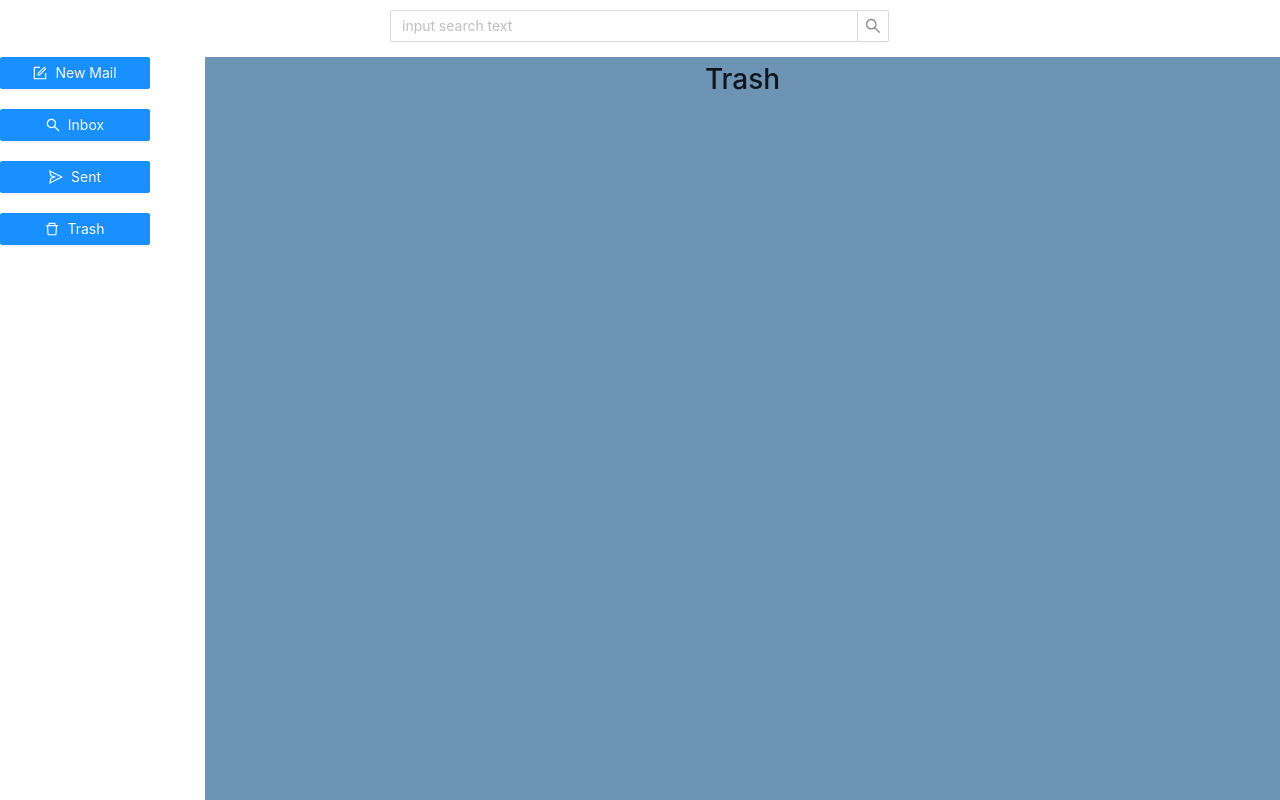
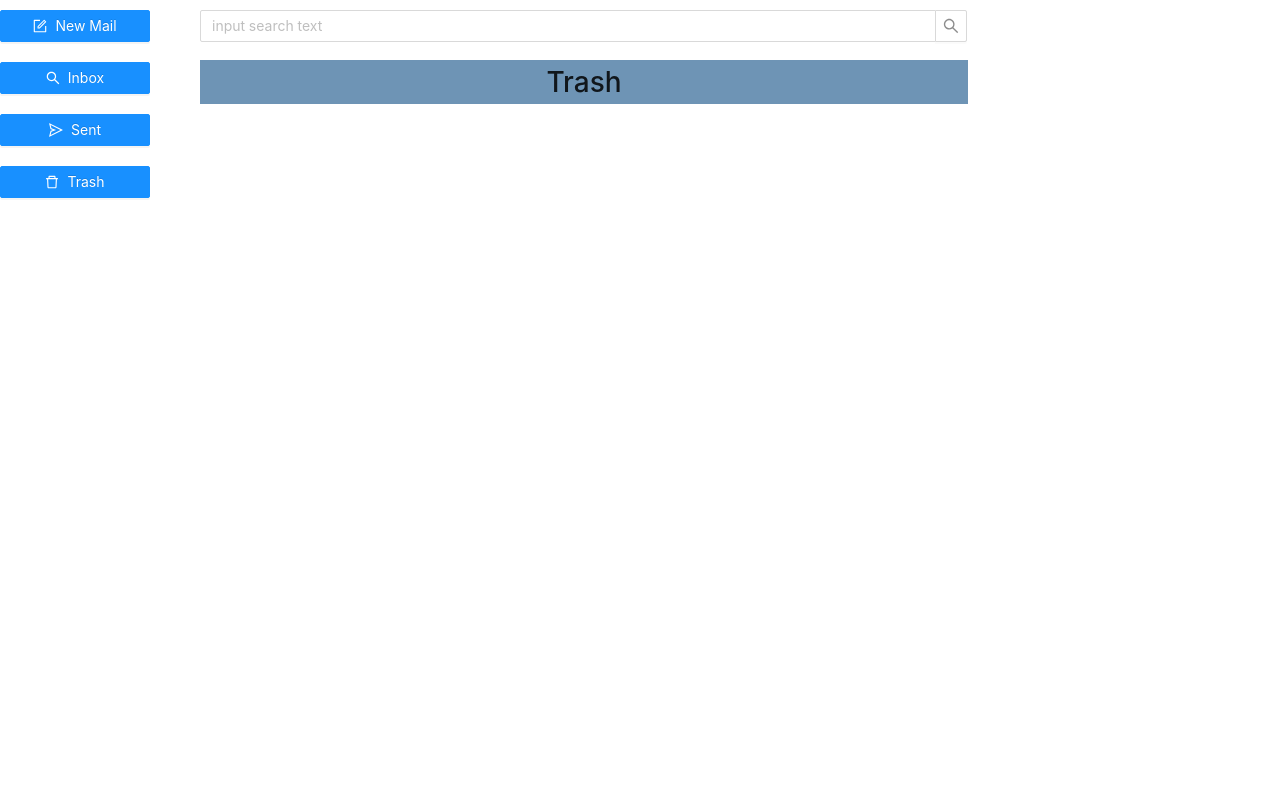
Before and after one commit to halaszd/email-system, a React (Create React App) app in the folder frontend/: page /trash in a window 1280 px wide. Built offline with nearby package versions, Linux system fonts and the light colour scheme.

Commit message:
Styled inbox further.

```diff
--- a/frontend/src/App.tsx
+++ b/frontend/src/App.tsx
@@ -23,6 +23,7 @@ import SearchBar from './components/searchbar/SearchBar';
 // 1: fetch the inbox mails when we click on inbox
 // 3: if we click on a mail it should show us the whole mail
 // 4: searchbar functionality
+// 4: searchbar lined with mails
 // 4: style the page a bit
 // 5: post new mail to server, receive answer with updated sent mails
 // 6: register page
@@ -30,20 +31,12 @@ import SearchBar from './components/searchbar/SearchBar';
 // x: if isNewMail is false and the form inside is not empty --> save into the drafts
 // x: read, unread
 
-const MainDiv = styled.div`
+const ContentDiv = styled.div`
   width: 100%;
   height: 100vh;
   display: flex;
-  flex-direction: column;
   padding: 10px 0px 0 0;
   background-color:#ffffff;
-`;
-
-const ContentDiv = styled.div`
-  width: 100%;
-  height: 100%;
-  display: flex;
-  gap: 5px;
 
   a {
     color: white;
@@ -70,8 +63,6 @@ export default function App() {
 
   return (
     <Router>
-      <MainDiv>
-        <SearchBar />
         <ContentDiv>
           <SideBar>
             <li>
@@ -93,7 +84,8 @@ export default function App() {
               </Link>
             </li>
           </SideBar>
-
+          <div>
+            <SearchBar />
             <Switch>
               <Route exact path="/">
                 <Inbox />
@@ -105,9 +97,9 @@ export default function App() {
                 <Trash />
               </Route>
             </Switch>
+          </div>
           { isNewMail && <NewMail isNewMail={isNewMail} setIsNewMail={setIsNewMail}/>}
         </ContentDiv>
-      </MainDiv>
     </Router>
   );
 }
--- a/frontend/src/components/inbox/Inbox.tsx
+++ b/frontend/src/components/inbox/Inbox.tsx
@@ -8,12 +8,10 @@ import OpenedMail from '../opened_mail/OpenedMail';
 
 // -------------------- Style --------------------
 const Mails = styled.div`
-  /* background-color: #6e94b5; */
-  width: 100%;
+  width: calc(100vw - 220px);
   display: flex;
   flex-direction: column;
-  gap: 15px;
-  overflow: hidden;
+  white-space: nowrap;
 
   h1 {
     text-align: center;
--- a/frontend/src/components/mail/Mail.tsx
+++ b/frontend/src/components/mail/Mail.tsx
@@ -6,19 +6,22 @@ const MailContainer = styled.div`
   display: flex;
   gap: 10px;
   background-color: #f4f7f7;
+  border-top: 1px solid #eceff1;
 
   .message-infos {
     display: flex;
     flex-direction: column;
-    overflow: hidden;
+    overflow-x: hidden;
 
     .from-subject, .message {
-      overflow: hidden;
-      white-space: nowrap;
-      text-overflow: ellipsis;
+       overflow-x: hidden;
+       text-overflow: ellipsis;
+    }
+
+    .message {
+      color: #5f6368;
     }
   }
-
 `;
 
 // -------------------- Declaring types and interfaces --------------------
--- a/frontend/src/components/searchbar/SearchBar.tsx
+++ b/frontend/src/components/searchbar/SearchBar.tsx
@@ -4,14 +4,13 @@ import { Input } from 'antd';
 const { Search } = Input;
 
 const SearchDiv = styled.div`
-  width: 100%;
+  width: 60vw;
   height: 50px;
   display: flex;
-  justify-content: center;
 `;
 
 const ModSearch = styled(Search)`
-  width:500px;
+  width: 100%;
 `;
 
 const SearchBar = () => {
```
Lines whose indentation alone changed are shown as unchanged.
